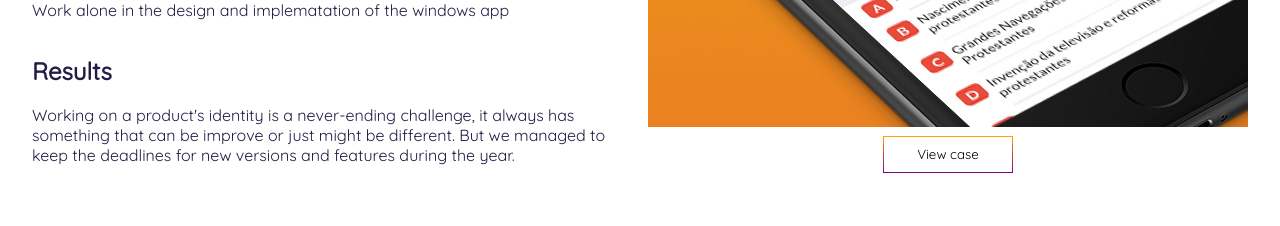
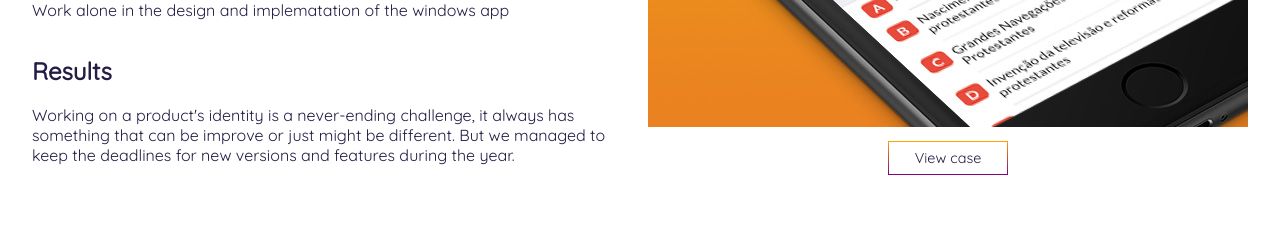
Before and after one commit to cintiafalcao/portfolio, a React (Create React App) app: page / in a window 1280 px wide. Shown: the part 1320-1546 px from the top of the page. Built offline with nearby package versions, Linux system fonts and the light colour scheme.

Commit message:
change size of button

```diff
--- a/src/Project.js
+++ b/src/Project.js
@@ -29,19 +29,22 @@ const Image = styled.img`
 `
 
 const Button = styled.button`
+  color: #251c45;
+  font-size: 0.9em;
   background: none;
   position: relative;
   border-width: 1px;
   border-image: linear-gradient(to bottom, orange, purple) 1 100%;
   border-image-slice: 1;
-  padding: 0.7em 2.5em;
+  padding: 0.5em 1.8em;
   cursor: pointer;
-  margin-top:5px;
+  margin-top:10px;
   -webkit-transition: color 200ms;
   overflow: hidden;
 
   &:hover {
     color: white;
+
   }
 
   &::before {
```
